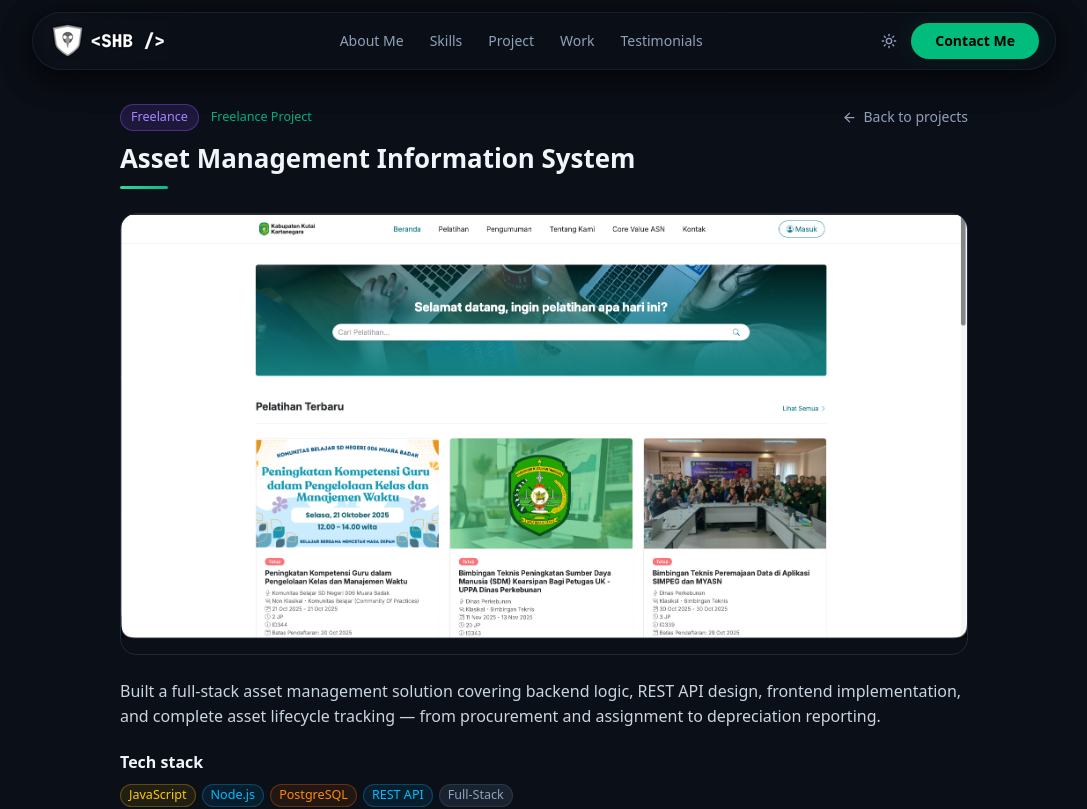
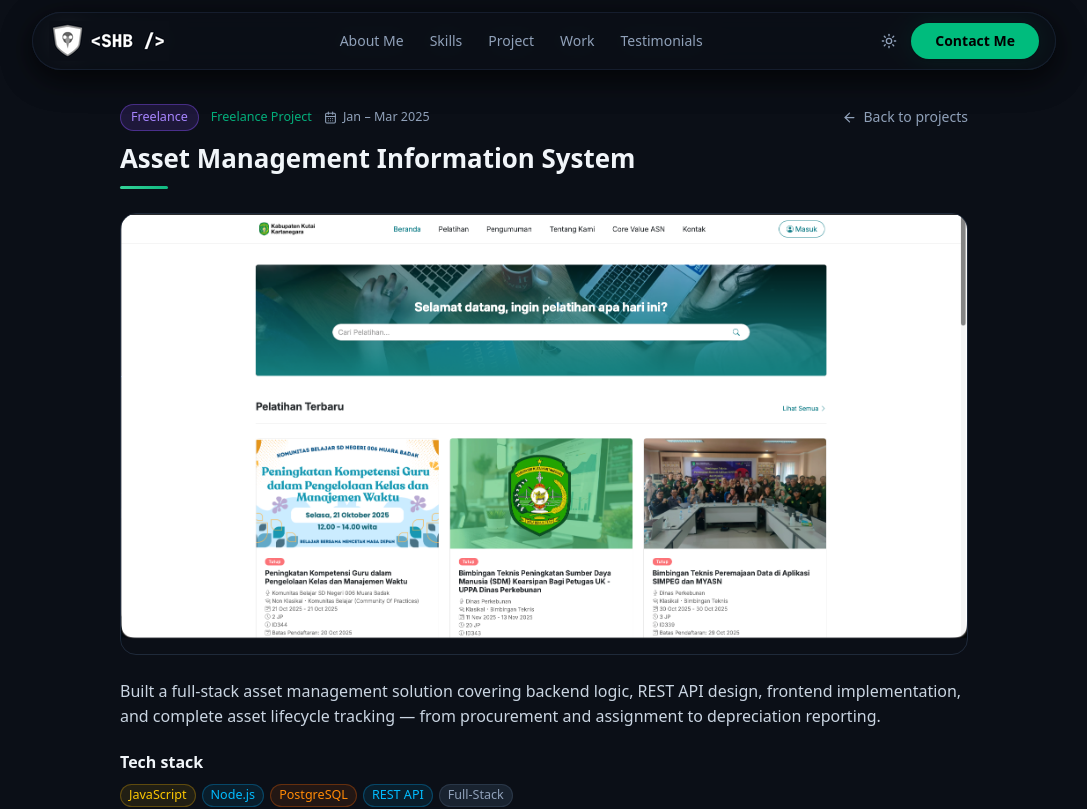
Before and after one commit to sambjhr/sam-web-porto, a Next.js app: page /projects/asset-management-system in a window 1280 px wide. Shown: the top 809 px of the page, without its empty margins (96-1183 px from the left). Built offline with nearby package versions, Linux system fonts and the light colour scheme.

Commit message:
Enhance project details with start and end dates, and format period display in project cards

```diff
--- a/src/app/projects/[slug]/page.tsx
+++ b/src/app/projects/[slug]/page.tsx
@@ -1,9 +1,9 @@
 import Link from "next/link";
 import { notFound } from "next/navigation";
-import { ArrowLeft, ExternalLink } from "lucide-react";
+import { ArrowLeft, CalendarDays, ExternalLink } from "lucide-react";
 import Navbar from "@/components/Navbar";
 import Footer from "@/components/Footer";
-import { PROJECTS, getProjectBySlug, TAG_COLORS, TYPE_BADGE } from "@/data/projects";
+import { PROJECTS, getProjectBySlug, TAG_COLORS, TYPE_BADGE, formatPeriod } from "@/data/projects";
 
 export function generateStaticParams() {
   return PROJECTS.map((p) => ({ slug: p.slug }));
@@ -37,6 +37,9 @@ export default async function ProjectDetailPage({ params }: { params: Promise<{
             {type}
           </span>
           <span className="text-gr-caption text-emerald-500 dark:text-emerald-400/80">{org}</span>
+          <span className="inline-flex items-center gap-1.5 text-gr-caption text-gray-500 dark:text-slate-400">
+            <CalendarDays size={13} /> {formatPeriod(project)}
+          </span>
 
           <Link
             href="/projects"
--- a/src/data/projects.ts
+++ b/src/data/projects.ts
@@ -37,6 +37,10 @@ export type ProjectItem = {
   desc: string;
   img: string;
   tech: Tech[];
+  /** Month the work started, as "YYYY-MM". */
+  start: string;
+  /** Month the work finished, as "YYYY-MM". */
+  end: string;
   url?: string;
   detail?: ProjectDetail;
 };
@@ -59,13 +63,105 @@ export function screenshotUrl(siteUrl: string) {
   return `https://api.microlink.io/?url=${encodeURIComponent(siteUrl)}&screenshot=true&meta=false&embed=screenshot.url`;
 }
 
-export const PROJECTS: ProjectItem[] = [
+const MONTHS = ["Jan", "Feb", "Mar", "Apr", "May", "Jun", "Jul", "Aug", "Sep", "Oct", "Nov", "Dec"];
+
+function monthLabel(value: string) {
+  const [year, month] = value.split("-");
+  return { year, month: MONTHS[Number(month) - 1] ?? month };
+}
+
+/** "Jun – Jul 2026" for a same-year range, "Nov 2025 – Feb 2026" across years. */
+export function formatPeriod({ start, end }: Pick<ProjectItem, "start" | "end">) {
+  const from = monthLabel(start);
+  const to = monthLabel(end);
+  if (start === end) return `${to.month} ${to.year}`;
+  if (from.year === to.year) return `${from.month} – ${to.month} ${to.year}`;
+  return `${from.month} ${from.year} – ${to.month} ${to.year}`;
+}
+
+/** Newest first: latest finish wins, latest start breaks a tie. */
+function byNewest(a: ProjectItem, b: ProjectItem) {
+  return b.end.localeCompare(a.end) || b.start.localeCompare(a.start);
+}
+
+const PROJECT_LIST: ProjectItem[] = [
+  {
+    id: 8,
+    slug: "tryout-usm-pkn-stan",
+    title: "Tryout USM PKN STAN",
+    org: "Personal Project",
+    type: "Education",
+    start: "2026-05",
+    end: "2026-07",
+    desc: "Online exam platform for high-school students preparing for the PKN STAN entrance selection. Scheduled exams with server-side integrity enforcement, a reusable question bank, automatic scoring, and ranked score recaps — built solo from scratch as two separate repositories (frontend & backend).",
+    img: screenshotUrl("https://tryout-binlat-stan.up.railway.app"),
+    tech: [
+      { name: "Next.js 16", color: "yellow" },
+      { name: "TypeScript", color: "sky"    },
+      { name: "PostgreSQL", color: "orange" },
+      { name: "Docker",     color: "violet" },
+      { name: "Full-Stack", color: "slate"  },
+    ],
+    url: "https://tryout-binlat-stan.up.railway.app",
+    detail: {
+      summary:
+        "An online examination platform for high-school students preparing for the entrance selection of Politeknik Keuangan Negara STAN. It runs scheduled exams with integrity enforced on the server, a question bank that can be reused across exams, automatic scoring, and ranked score recaps. Full-stack, built solo from scratch across two separate repositories — a Next.js frontend and an Express REST API.",
+      role: "Full-stack Developer (data modeling, backend API, frontend, Docker packaging, deployment).",
+      techStack:
+        "Next.js 16 (App Router, React 19, React Compiler) · TypeScript · Tailwind CSS 4 · Radix UI · Lucide · SheetJS · Node.js / Express · Prisma ORM · PostgreSQL 16 · JWT · Zod · Helmet · native bcrypt (@node-rs/bcrypt) · multi-stage Docker (non-root, Next standalone) · Docker Compose · Railway.",
+      sections: [
+        {
+          heading: "By the numbers",
+          items: [
+            "~18,400 lines of code (frontend 14,000 · backend 4,400).",
+            "26 application pages and 27 React components.",
+            "55 REST endpoints across 9 modules.",
+            "16 database models with 21 incremental migrations.",
+            "4 user roles (super admin, admin, teacher/tutor, student) — one account can hold several roles.",
+            "4 question types: multiple choice, true/false, essay, and personal-characteristics test (TKP).",
+          ],
+        },
+        {
+          heading: "Features by role",
+          items: [
+            "Admin / Super Admin — user and role management, bulk import from Excel/CSV, management of classes and subjects (many-to-many), and a platform-wide summary.",
+            "Teacher / Tutor — an exam builder covering all four question types with images on both questions and answer options; a question bank reused across exams; scheduling and security (exam password, timed password reveal, randomization, open-book mode); assignment per student or per class; ranked score recaps, manual essay grading, and Excel export.",
+            "Student — sees only assigned exams; a staged gate (locked → password revealed → in progress → closed); countdown timer with auto-submit; question navigation and flagging; score history and answer review.",
+          ],
+        },
+        {
+          heading: "Engineering decisions",
+          items: [
+            "JWT tokens are never touched by JavaScript. Storing tokens in localStorage means one XSS hole equals a stolen account, so tokens live in httpOnly cookies. Because frontend and backend sit on different domains (Safari blocks cross-domain cookies), every API call is routed through a BFF proxy in the Next.js server: the cookie becomes first-party to the frontend domain and the proxy translates it into an Authorization header. Sessions slide via an X-Refresh-Token header with a 24-hour absolute cap and automatic logout after 2 hours idle.",
+            "Exam time is computed by the server, not the device. Duration, schedule, and remaining time are all authoritative on the server and pinned to the WITA timezone — changing the clock on a laptop does not buy a single extra second.",
+            "Exam-taking survives dropped connections. Answers enter a queue keyed by questionId, are mirrored to localStorage, and are automatically resent once the connection recovers, so refreshing while offline loses nothing. A subtle detail: the send routine is chained with a Promise so concurrent callers await the latest queue state — without it, the Submit button could wrongly report a lost connection while answers were in fact being delivered.",
+            "Randomization is stable per attempt. Question order is shuffled with Fisher–Yates and can be drawn partially (N out of M questions). Answer-option order is shuffled with a deterministic PRNG (mulberry32) seeded from a hash of (attemptId, questionId) — so a student resuming after a disconnect sees the same order, and the review page shows exactly that order too. Scores are unaffected because answers are stored as option ids.",
+            "Answer keys never reach a student mid-exam. The serializer has a single includeKey gate that decides whether keys are sent. This matters most for the personal-characteristics (TKP) type: since every option carries its own points, knowing the points is knowing the best option — so points only appear after the exam is submitted.",
+            "The question bank can be edited without corrupting old scores. Questions already used in an exam are frozen; fixing one means adding a new question and archiving the old one rather than deleting it, keeping historical attempts and scores intact. An exam can pull questions from several banks at once, with points assigned per exam.",
+          ],
+        },
+        {
+          heading: "Other details worth noting",
+          items: [
+            "Images are stored in PostgreSQL as Bytes rather than on disk, keeping containers stateless. They are compressed to WebP in the browser with stepped quality reduction before upload, validated by magic number (never trusting an easily forged Content-Type), and orphaned images are swept periodically with a 24-hour grace period so a form a teacher still has open does not lose its images.",
+            "Rate limiting is per identity, not per IP — so one school behind a single public IP does not lock itself out during a simultaneous exam.",
+            "Smart bulk import: multi-sheet .xlsx with automatic format detection from column headers, plus .csv/.txt using semicolon separators and backtick quoting for text that itself contains semicolons.",
+            "Public statistics with no personal data — aggregate numbers only, cached 60 seconds on the server.",
+            "Remedial attempts are capped: the second attempt onward is limited to the KKM passing score.",
+            "Violation detection: fullscreen mode, app/tab switch logging, anti-copy and anti-screenshot — with open-book mode as a teacher-configurable exception.",
+          ],
+        },
+      ],
+    },
+  },
   {
     id: 2,
     slug: "online-exam-system",
     title: "Online Exam System for Civil Servants",
     org: "BKPSDM, Kutai Kartanegara",
     type: "Freelance",
+    start: "2026-05",
+    end: "2026-07",
     desc: "Fullstack developer for a web-based examination system for the Kutai Kartanegara Regency HR Agency (BKPSDM) to evaluate civil servants' (ASN) understanding of the training they complete. Built to support ~1.000 concurrent test-takers over a 5-hour window.",
     img: screenshotUrl("https://ujianonlinekukar.up.railway.app"),
     tech: [
@@ -110,6 +206,8 @@ export const PROJECTS: ProjectItem[] = [
     title: "BANGKOM Learning Management System",
     org: "BKPSDM, Kutai Kartanegara",
     type: "Government",
+    start: "2024-06",
+    end: "2024-12",
     desc: "Led end-to-end delivery of an LMS for civil servant competency development. Defined data models, coordinated a cross-functional team (analyst, programmers, DBA, security), integrated ASN personnel systems, and built real-time monitoring dashboards with role-based access control.",
     img: "/pic/project/BangkomKukar.png",
     tech: [
@@ -127,6 +225,8 @@ export const PROJECTS: ProjectItem[] = [
     title: "Portal Pelayanan Sekolah GRII Samarinda",
     org: "GRII Samarinda",
     type: "Freelance",
+    start: "2026-06",
+    end: "2026-07",
     desc: "Full-stack school-ministry portal that lets volunteer teachers report their weekly teaching activities across partner schools, tracks how many students are reached, and gives coordinators a single dashboard over the whole ministry. Includes role-based access, photo-backed activity reports, and regional KKR scheduling.",
     img: screenshotUrl("https://pelsis-grii-samarinda.up.railway.app"),
     tech: [
@@ -168,6 +268,8 @@ export const PROJECTS: ProjectItem[] = [
     title: "PRAKTIS — Integrated ASN Attendance System",
     org: "Kutai Kartanegara Regency Government",
     type: "Government",
+    start: "2025-09",
+    end: "2025-11",
     desc: "Led development of a multi-platform attendance system with face recognition and offline mode. Delivered on Web, Android, and iOS within a 60-day timeline. Integrated with e-Kinerja BKN webservice; adopted across government units for improved ASN discipline tracking.",
     img: screenshotUrl("https://praktis.kukarkab.go.id/user"),
     tech: [
@@ -185,6 +287,8 @@ export const PROJECTS: ProjectItem[] = [
     title: "Laundry Web App",
     org: "Purwadhika Final Project",
     type: "Education",
+    start: "2026-01",
+    end: "2026-03",
     desc: "Full-stack multi-outlet laundry e-commerce platform. Led development of driver & worker attendance, job tracking, station-based order queues, and real-time notifications. Implemented server-side pagination, filtering, sorting, and admin reporting.",
     img: screenshotUrl("https://finpro-fe.vercel.app"),
     tech: [
@@ -202,6 +306,8 @@ export const PROJECTS: ProjectItem[] = [
     title: "SIMASOS — Public Complaint Reporting System",
     org: "Dinas Sosial, Kutai Kartanegara",
     type: "Government",
+    start: "2023-01",
+    end: "2023-03",
     desc: "Designed and developed a workflow-driven citizen complaint platform. Covered full system analysis, business-flow design, and frontend implementation. Enabled social department staff to track, triage, and resolve public reports in real time.",
     img: "/pic/project/Simasos.png",
     tech: [
@@ -217,6 +323,8 @@ export const PROJECTS: ProjectItem[] = [
     title: "Asset Management Information System",
     org: "Freelance Project",
     type: "Freelance",
+    start: "2025-01",
+    end: "2025-03",
     desc: "Built a full-stack asset management solution covering backend logic, REST API design, frontend implementation, and complete asset lifecycle tracking — from procurement and assignment to depreciation reporting.",
     img: "/pic/project/bangkom.png",
     tech: [
@@ -229,6 +337,9 @@ export const PROJECTS: ProjectItem[] = [
   },
 ];
 
+/** Always newest first — order in PROJECT_LIST does not matter. */
+export const PROJECTS: ProjectItem[] = [...PROJECT_LIST].sort(byNewest);
+
 export function getProjectBySlug(slug: string): ProjectItem | undefined {
   return PROJECTS.find((p) => p.slug === slug);
 }
```
Also changed, not shown: src/components/ProjectCard.tsx (+6 -2 lines).
